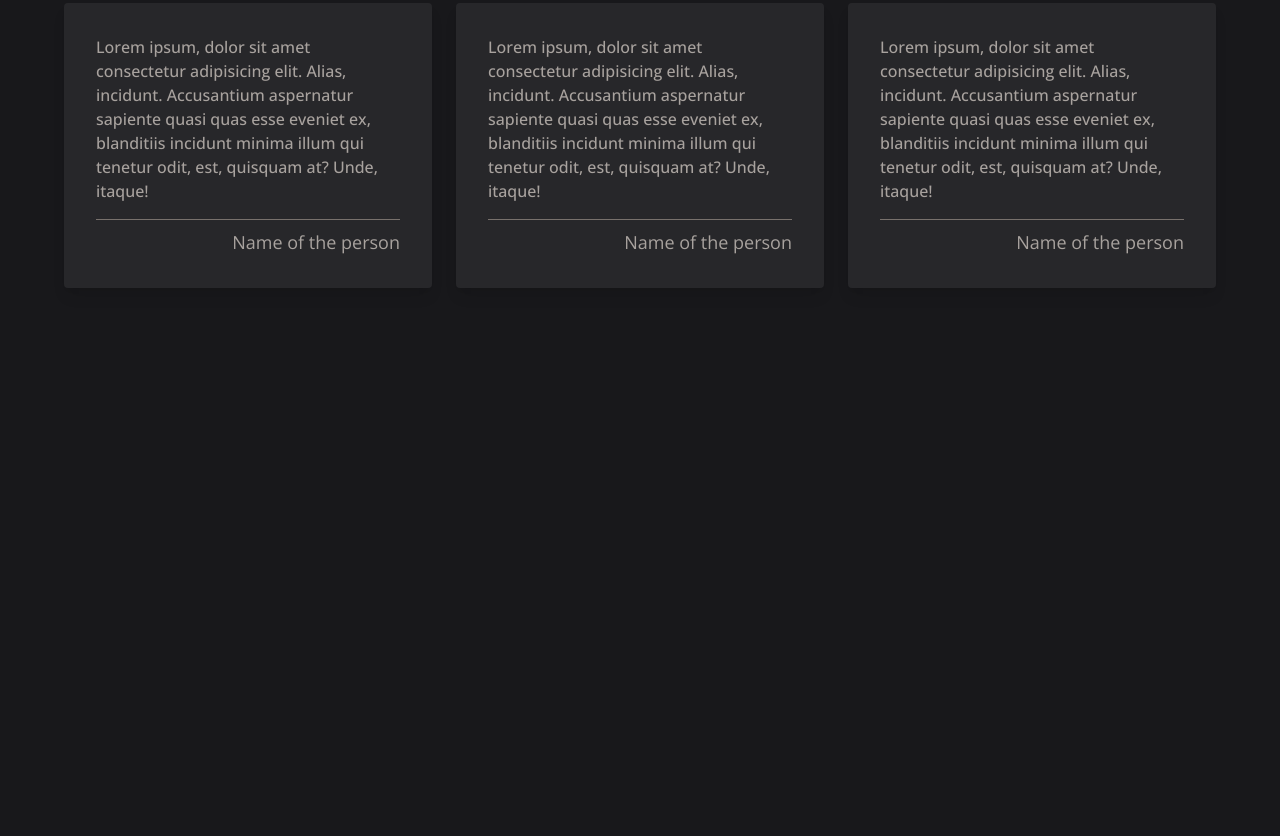
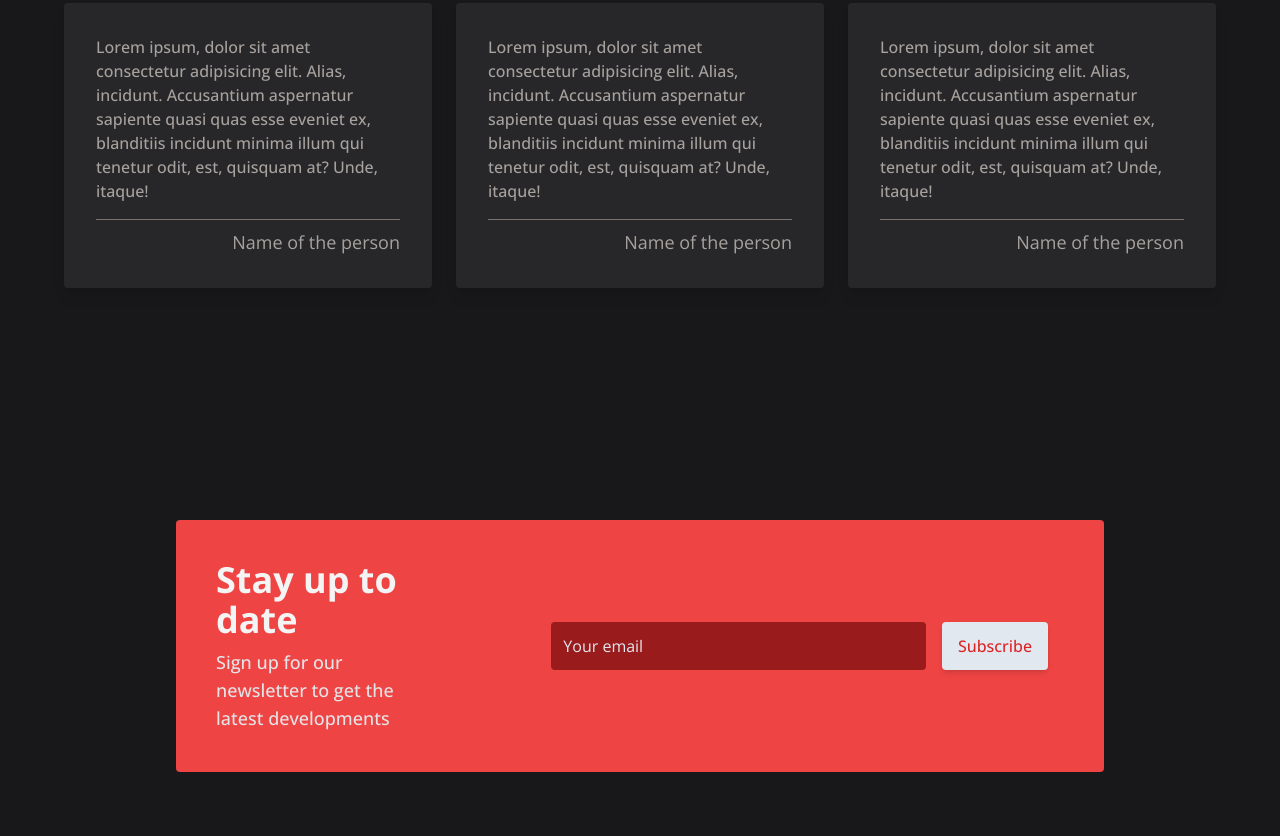
Before and after one commit to jeetbhow/prism-website, a website built with Vite: page index.html in a window 1280 px wide. Shown: the part 4921-5757 px from the top of the page. Before the commit the page ends 5377 px from the top, so only its background shows below. Built offline with nearby package versions, Linux system fonts and the light colour scheme.

Commit message:
feat:Add newsletter skeleton

```diff
--- a/index.html
+++ b/index.html
@@ -280,6 +280,30 @@
       </div>
     </section>
 
+    <!-- Newsletter -->
+    <section>
+      <div class="container mx-auto px-44 py-16">
+        <div class="flex flex-row items-center rounded bg-red-500 p-10">
+          <div class="mr-32 flex flex-col space-y-2">
+            <h3 class="text-4xl font-bold text-zinc-100">Stay up to date</h3>
+            <p class="text-lg font-medium text-zinc-200">
+              Sign up for our newsletter to get the latest developments
+            </p>
+          </div>
+          <input
+            type="text"
+            placeholder="Your email"
+            class="h-0.5 w-full rounded bg-red-800 p-3 py-6 placeholder:text-slate-200"
+          />
+          <button
+            class="mx-4 rounded bg-slate-200 p-3 px-4 font-medium text-red-600 shadow-md"
+          >
+            Subscribe
+          </button>
+        </div>
+      </div>
+    </section>
+
     <script type="module" src="/main.js"></script>
   </body>
 </html>
```
